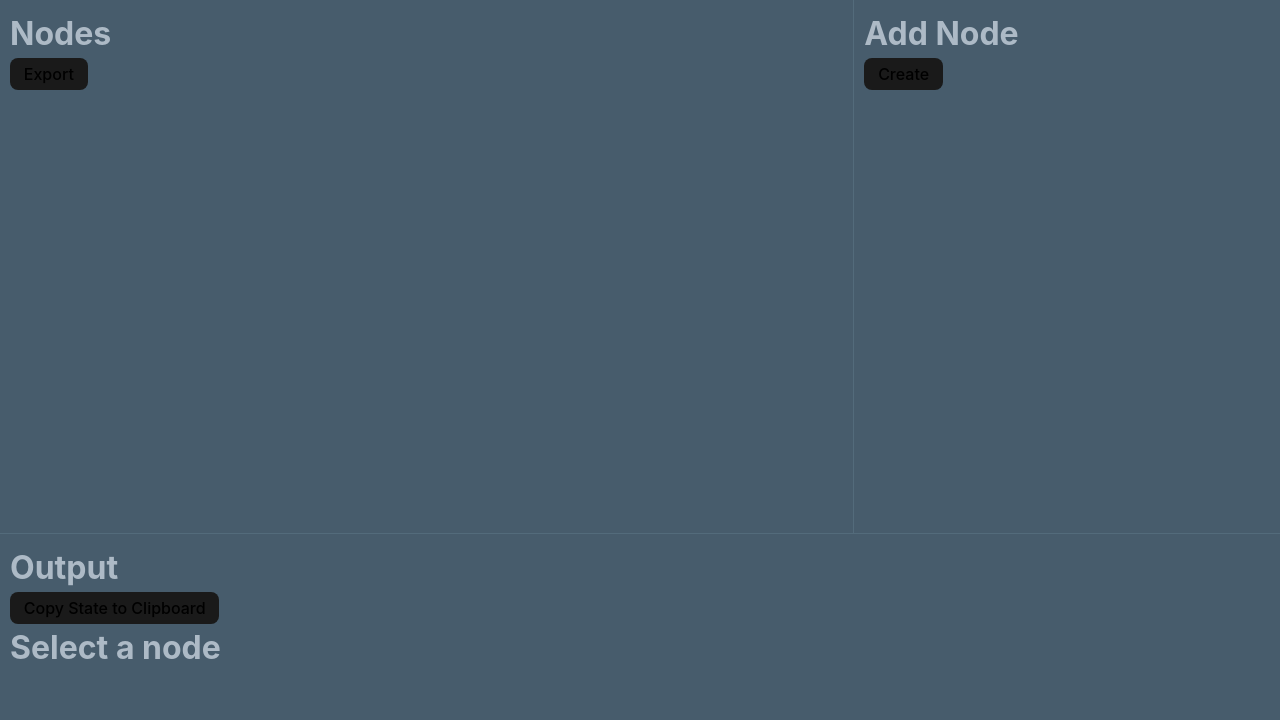
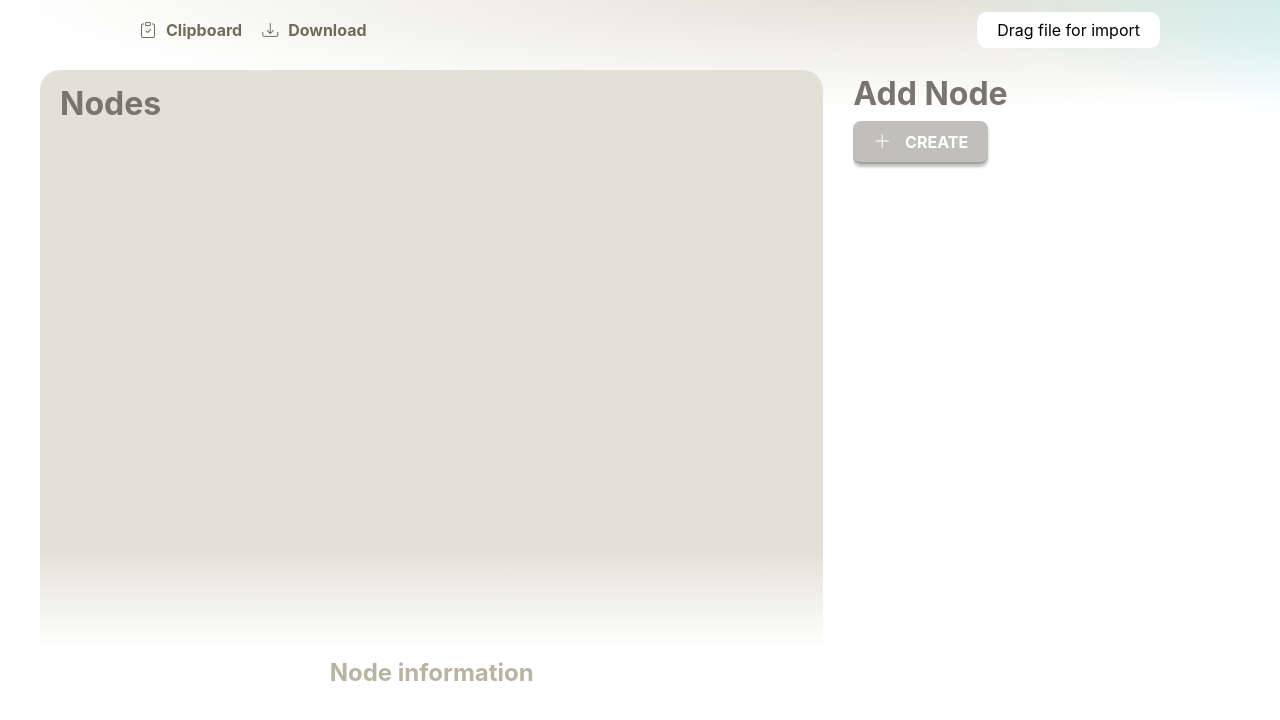
Before and after one commit to empirefx/getMeNodes, a Svelte app: page / in a window 1280 px wide. Shown: the top 720 px of the page. Built offline with nearby package versions, Linux system fonts and the light colour scheme.

Commit message:
minor: styles

```diff
--- a/index.html
+++ b/index.html
@@ -3,6 +3,7 @@
   <head>
     <meta charset="UTF-8" />
     <link rel="icon" type="image/svg+xml" href="/vite.svg" />
+    <link rel="stylesheet" href="https://cdn.jsdelivr.net/npm/bootstrap-icons@1.11.3/font/bootstrap-icons.min.css">
     <meta name="viewport" content="width=device-width, initial-scale=1.0" />
     <title>Vite + Svelte</title>
   </head>
--- a/src/App.svelte
+++ b/src/App.svelte
@@ -164,22 +164,26 @@
     URL.revokeObjectURL(url);
   }
 </script>
+<div class="container">
+  <header>
+    <div class="menu">
+      <ul>
+        <li on:click={copyToClipboard}>
+          <i class="bi bi-clipboard-check"></i>
+          Clipboard
+        </li>
+        <li on:click={handleFileExport}>
+          <i class="bi bi-download"></i>
+          Download
+        </li>
+      </ul>
+    </div>
+    <div class="info">Drag file for import</div>
+  </header>
 
-<div class="container">
-  <!-- Console Section -->
-  <div class="console">
-    <h1>Output</h1>
-    <button on:click={copyToClipboard}>Copy State to Clipboard</button>
-    {#if selectedNode}
-    <Tabular node={selectedNode}/>
-    {:else}
-    <h1>Select a node</h1>
-    {/if}
-  </div>
   <!-- Display Section -->
   <div class="display">
     <h1>Nodes</h1>
-    <button on:click={handleFileExport}>Export</button>
     <!-- <button on:click={handleImport}>import</button> -->
     <div class="list">
     {#each displayNodes as { id, name }}
@@ -197,19 +201,32 @@
         <br>
         {#if selectedNode && selectedNode.id !== id}
         <button class="link-button {linkState(id)}" on:click={() => toggleNodeConnection(id)} >
-          {linkState(id)}
+          <i class={`bi ${linkState(id) === 'link' ? 'bi-node-plus' : 'bi-node-minus'}`}></i>
         </button>
         {/if}
       </div>
     {/each}
     </div>
   </div>
+
+  <!-- Console Section -->
+  <div class="console">
+    {#if selectedNode}
+    <Tabular node={selectedNode}/>
+    {:else}
+    <h2>Node information</h2>
+    {/if}
+  </div>
+
   <!-- Sidepanel Section -->
   <div class="sidepanel">
   {#if selectedNode}
     <h1>Edit Node</h1>
     {#key selectedNodeId}
-    <button on:click={deleteNode(selectedNode.id)}>Delete Node</button>
+    <button on:click={deleteNode(selectedNode.id)}>
+      <i class="bi bi-x-lg"></i>
+      Delete Node
+    </button>
     <UpdateNodeForm propValue={selectedNode}/>
     {/key}
     <h2>Connections</h2>
--- a/src/app.css
+++ b/src/app.css
@@ -4,8 +4,8 @@
   font-weight: 400;
 
   color-scheme: light dark;
-  color: rgba(255, 255, 255, 0.87);
-  background-color: #475c6c;
+  color: #000;
+  background-color: #fff;
 
   font-synthesis: none;
   text-rendering: optimizeLegibility;
@@ -30,12 +30,17 @@ body {
   margin: 0;
   display: flex;
   place-items: center;
+
+  background-size: 100% 100%;
+  background-position: 0px 0px;
+  background-image: radial-gradient(75% 20% at 150% 0%, #00FFFF0F 31%, #00E7FF1F 63%, #073AFF00 100%),
+                    radial-gradient(70% 15% at 70% -1%, #e3e1d6 2%, #FFFFFFFF 100%);
 }
 
 h1, h2, h3 {
   padding: 0;
   margin: 0;
-  color: #adbac6;
+  color: #77756d;
 }
 
 #app {
@@ -45,38 +50,90 @@ h1, h2, h3 {
 
 button {
   border-radius: 8px;
-  border: 1px solid transparent;
-  padding: 0.3em 0.8em;
+  border: 0;
+  padding: 10px 20px;
+  margin: 3px 0;
   font-size: 1em;
-  font-weight: 500;
+  text-transform: uppercase;
+  font-weight: bolder;
   font-family: inherit;
-  background-color: #1a1a1a;
+  color: white;
+  background-color: #77756d75;
   cursor: pointer;
   transition: border-color 0.25s;
+  box-shadow: #77756d75 0px 3px 3px 0px;
+  border-bottom: 2px #77756d63 solid;
+
+  i {
+    font-size: 18px;
+    margin-right: 10px;
+  }
 }
 button:hover {
-  border-color: #646cff;
+  background-color: #77756d;
 }
 /*button:focus,
 button:focus-visible {
   outline: 4px auto -webkit-focus-ring-color;
 }*/
 
+header {
+  padding: 30px 120px;
+  display: flex;
+  justify-content: space-around;
+  align-items: center;
+
+  .menu {
+    flex-grow:1;
+    font-weight: bolder;
+
+    ul {
+      padding: 0;
+      margin: 0;
+
+      li {
+        display: flex;
+        align-items: center;
+        gap: 10px; /* Space between icon and text */
+        list-style-type: none;
+        float:left;
+        margin-left: 20px;
+        color: #716c59;
+
+        &:hover {
+          cursor: pointer;
+          color: #999;
+        }
+      }
+    }
+  }
+
+  .info {
+    background-color: #fff;
+    border-radius: 10px;
+    padding: 6px 20px;
+  }
+}
+
 .invisible {
   display: none;
 }
 
-.container {  display: grid;
-  grid-template-columns: 1fr 1fr 1fr;
-  grid-template-rows: 1fr 1fr 1fr;
+.container {
+  display: grid;
+  grid-template-columns: repeat(3, 1fr);
+  grid-template-rows:  50px repeat(3, 1fr);
   gap: 0px 0px;
   grid-auto-flow: row;
   grid-template-areas:
+  "header header header"
   "display display sidepanel"
   "display display sidepanel"
-  "console console console";
+  "console console sidepanel";
   height: 100vh;
 }
+
+header { grid-area: header; }
 
 .console { grid-area: console; }
 
@@ -84,10 +141,7 @@ button:focus-visible {
 
 .sidepanel { grid-area: sidepanel; }
 
-
 .console, .display, .sidepanel {
-  padding: 10px;
-/*    border: 1px solid #ccc;*/
   overflow-y: auto;
 }
 
@@ -98,6 +152,7 @@ overflow-y: auto;
   justify-content: space-between;
   align-items: flex-start;
   align-content: normal;
+  gap: 20px;
 }
 
 .display .list div {
@@ -109,36 +164,60 @@ overflow-y: auto;
 }
 
 .display {
-/*    background-color: #475c6c;*/
+  background-color: #e3e1d6;
+  margin: 20px 30px 0px 40px;
+  border-radius: 20px 20px 0px 0px;
+  padding: 10px 20px;
+}
+
+.console {
+  background-color: #e3e1d6;
+/*  border-top: 1px #536b7b solid;*/
+  margin: 0px 30px 5px 40px;
+  padding: 10px;
+  border-radius: 0px 0px 20px 20px;
+  display: grid;
+  align-items: center;
+  scrollbar-width: thin;
+
+  background-size: 100% 100%;
+  background-position: 0px 0px;
+  background-image: linear-gradient(0deg, #FFFFFFFF 60%, #e3e1d6 100%);
+
+  h2 {
+    text-align: center;
+    color: #b9b4a0;
+  }
+
+  table {
 
   }
 
-.console {
-  border-top: 1px #536b7b solid;
+  table, th, td{
+    border: 1px #c4c1b6 solid;
+    border-radius: 0px 0px 20px 20px;
+
+  }
 }
 
 .sidepanel {
-  border-left: 1px #536b7b solid;
-
+  padding: 20px 0;
 }
 
 .node {
-  margin-right: 5px;
-  margin-bottom: 10px;
   padding: 5px;
-/*        border: 1px solid #ddd;*/
   cursor: pointer;
   width: 120px;
   border-radius: 5px;
-background-color: #8ca1ae;
+  background-color: #92978f;
+  color: #fff;
   -webkit-user-select: none; /* Safari */
   -ms-user-select: none; /* IE 10 and IE 11 */
   user-select: none; /* Standard syntax */
 }
 
 .node.highlight {
-  background: #526e80;
-  border-color: #00bcd4;
+  background: #79a475;
 }
 
 .connection {
@@ -173,13 +252,20 @@ user-select: none; /* Standard syntax */
   border: none;
   text-decoration: underline;
   position: fixed;
-  margin-left: 15px;
-  margin-top: -60px;
+  margin-left: 38px;
+  margin-top: -65px;
+  padding: 5px 8px;
+  border-radius: 5px;
+
+  i{
+    margin: 0;
+    font-size: 25px;
+  }
 }
 
 .link {
-  background: #dfd8cf;
-  color: #60411a;
+  background-color: #4a9b43;
+  color: #fff;
 }
 
 .unlink {
@@ -191,8 +277,8 @@ user-select: none; /* Standard syntax */
   background-color: #4a9b43;
 }
 
+
 table, th, td {
-  border: 1px solid black;
   border-collapse: collapse;
 }
 th, td {
@@ -212,3 +298,68 @@ table {
 /*      white-space: pre-wrap; /* Preserve whitespace for better readability */
 /*      margin-left: 20px;*/
 }
+
+.brutusin-form {
+  padding-top: 10px;
+
+  table {
+    margin: 0;
+
+    .item-index {
+      display: none;
+    }
+
+    .item-action {
+
+      button {
+        padding: 8px 12px;
+        color: #00000017;
+        border: 1px #00000017 solid !important;
+        box-shadow: #77756d1f 0px 3px 3px 0px;
+        background-color: #fff;
+        font-size: 15px;
+
+        &:hover {
+          background: red;
+          color: white;
+        }
+      }
+    }
+
+    button {
+      box-shadow:none;
+      border: 2px #00000017 solid;
+      background-color: white;
+      color: #999;
+
+      &:hover {
+        color: #111;
+        border: 2px #111 solid;
+      }
+    }
+
+    input {
+      padding: 10px;
+      border: 0;
+      border-radius: 10px;
+      font-weight: bold;
+      background-color: #95867717;
+
+      &:hover, &:focus {
+        color: #999;
+        background-color: #00000017;
+      }
+    }
+
+    select {
+      padding: 5px 50px;
+    }
+
+    tr {
+
+      td {
+        padding: 2px;
+      }
+    }
+  }
+}
--- a/src/forms/newNodeForm.svelte
+++ b/src/forms/newNodeForm.svelte
@@ -27,6 +27,8 @@
 </script>
 
 <div id="brutusinForms">
-  <button on:click={handleClick}>Create</button>
-  &nbsp;
+  <button on:click={handleClick}>
+    <i class="bi bi-plus-lg"></i>
+    Create
+  </button>
 </div>
--- a/src/forms/updateNodeForm.svelte
+++ b/src/forms/updateNodeForm.svelte
@@ -29,6 +29,7 @@
 </script>
 
 <div id="brutusinForms">
-  <button on:click={handleClick}>Update</button>
-  &nbsp;
+  <button on:click={handleClick}>
+    <i class="bi bi-arrow-up-left"></i>
+  Update</button>
 </div>
```
Lines whose indentation alone changed are shown as unchanged.
